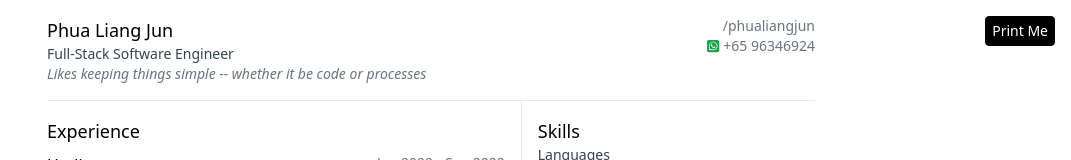
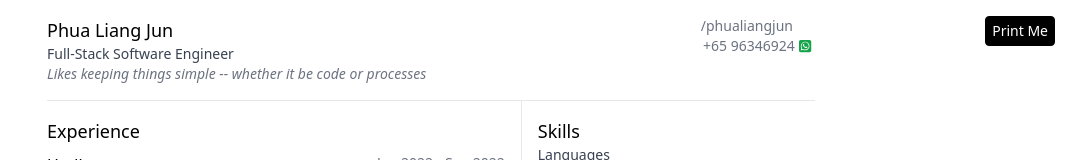
Before and after one commit to lamesensei/lamesensei.github.io, a Next.js app: page / in a window 1280 px wide. Shown: the top 160 px of the page, without its empty margins (209-1280 px from the left). Built offline with nearby package versions, Linux system fonts and the light colour scheme; some icons are missing.

Commit message:
fix ordering and remove extra print classes

```diff
--- a/pages/index.tsx
+++ b/pages/index.tsx
@@ -31,7 +31,7 @@ const Home: NextPage = () => {
       </button>
       <div className="max-w-3xl min-w-min mb-8">
         {/* Header */}
-        <section className="bg-white border-b pb-4 flex flex-col md:flex-row print:flex-row space-between">
+        <section className="bg-white border-b pb-4 flex flex-col lg:flex-row print:flex-row space-between">
           <div>
             <SectionHeader>Phua Liang Jun</SectionHeader>
             <SectionSubHeader>Full-Stack Software Engineer</SectionSubHeader>
@@ -39,7 +39,7 @@ const Home: NextPage = () => {
               Likes keeping things simple -- whether it be code or processes
             </Text>
           </div>
-          <div className="flex-1 text-sm md:text-right mt-2 md:mt-0 text-gray-500 print:text-right print:mt-0">
+          <div className="flex-1 text-sm mt-2 lg:mt-0 text-gray-500 print:mt-0">
             <ul>
               <li>
                 <a
@@ -48,7 +48,7 @@ const Home: NextPage = () => {
                   rel="noreferrer"
                   className="flex justify-start items-center lg:justify-end print:justify-end"
                 >
-                  <Text className="order-2 lg:order-0">/phualiangjun</Text>
+                  <Text className="order-2 lg:order-1">/phualiangjun</Text>
                   <i className="devicon-linkedin-plain colored mx-1 order-1"></i>
                 </a>
               </li>
@@ -58,9 +58,9 @@ const Home: NextPage = () => {
                   className="flex justify-start items-center lg:justify-end print:justify-end"
                 >
                   {!delayRender ? (
-                    <Text className="order-2 lg:order-0">+65 96346924</Text>
+                    <Text className="order-2 lg:order-1">+65 96346924</Text>
                   ) : (
-                    <Text className="order-2 lg:order-0">redacted...</Text>
+                    <Text className="order-2 lg:order-1">redacted...</Text>
                   )}
                   <FontAwesomeIcon
                     icon={faWhatsappSquare}
```
